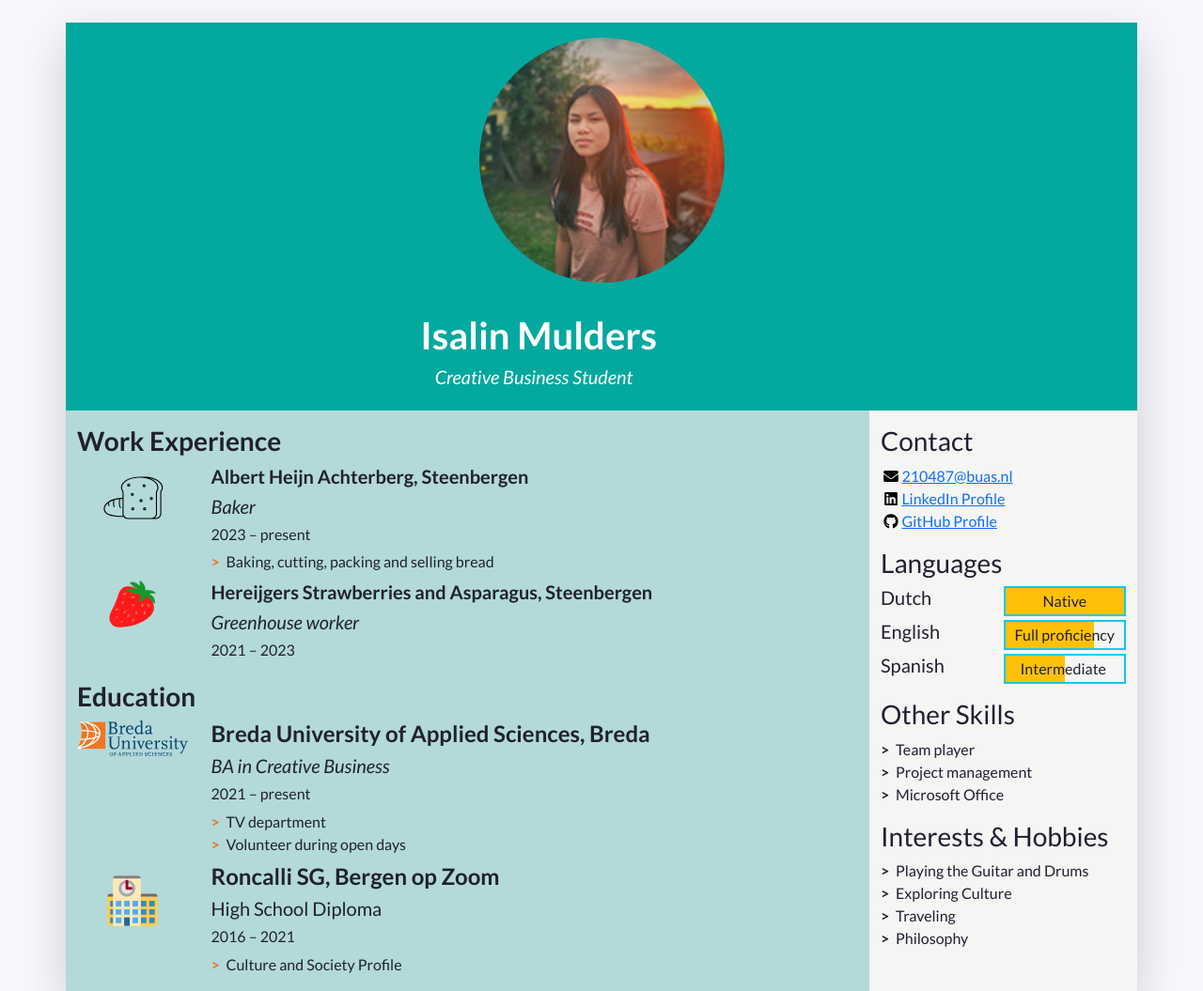
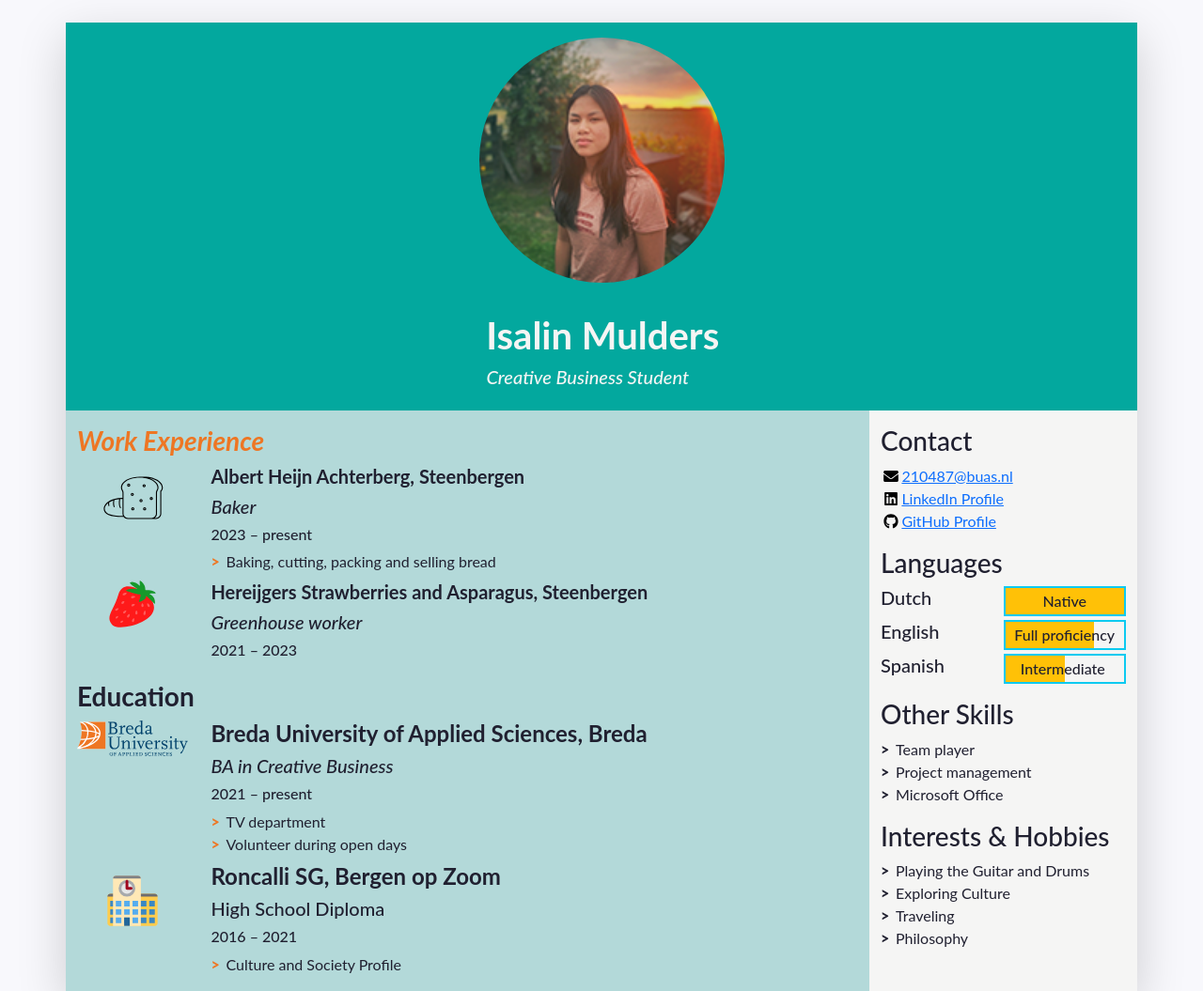
Before and after one commit to isalinmulders/cv-indivual-assignment, a plain HTML site: page index.html in a window 1280 px wide. Shown: the top 1055 px of the page at 94% size. Drawn offline with nearby package versions, Linux system fonts and the light colour scheme.

Commit message:
attempt to create a class

```diff
--- a/css/styles.css
+++ b/css/styles.css
@@ -1,4 +1,8 @@
-/* Use this file to use your own styles*/
+.title-job-description {
+	color: #EE7623;
+	text-align: left;
+	font-style: italic;
+} /* Use this file to use your own styles*/
 
 /* Import declaration to use Google Fonts - check https://fonts.google.com/ for details */
 @import url('https://fonts.googleapis.com/css2?family=Lato:ital,wght@0,400;0,700;1,400;1,700&display=swap');
@@ -15,7 +19,7 @@
 
 .resume-header {
     background-color: #03A89E;
-	color: white ;
+	color: #F5F5F4 ;
 }
 
 .resume-main {
--- a/index.html
+++ b/index.html
@@ -71,7 +71,7 @@
             <section> is yet another semantic element. The first one is for professional experience.
           -->
           <section class="my-3 biography-section">
-            <h3><strong>Work Experience</strong></h3>
+            <h3 class="title-job-description"><strong>Work Experience</strong></h3>
             <!--
               Each list item (li) in the unordered list (ul) below will be one job.
               "list-unstyled" is a class that hides the bullet points of a list.
```
